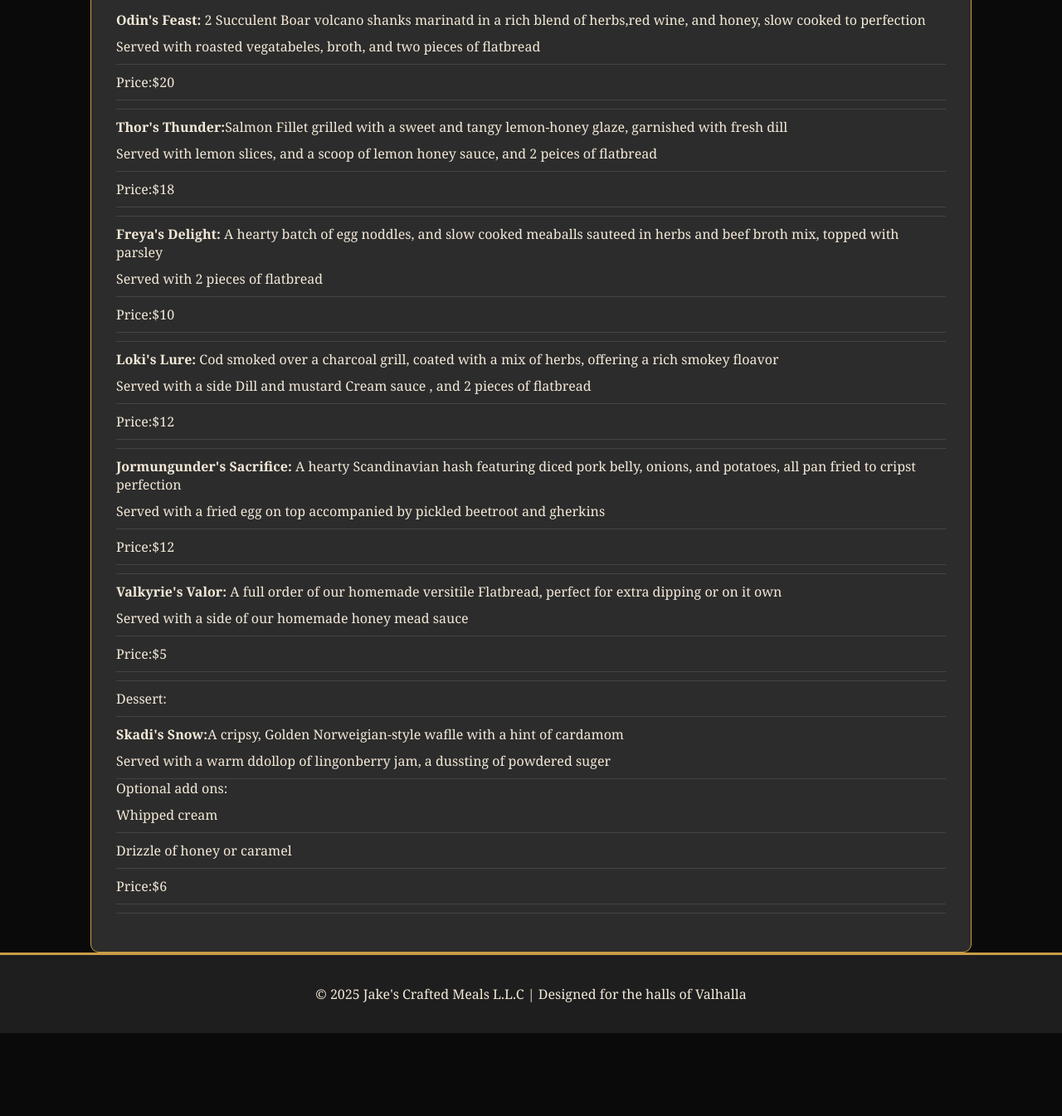
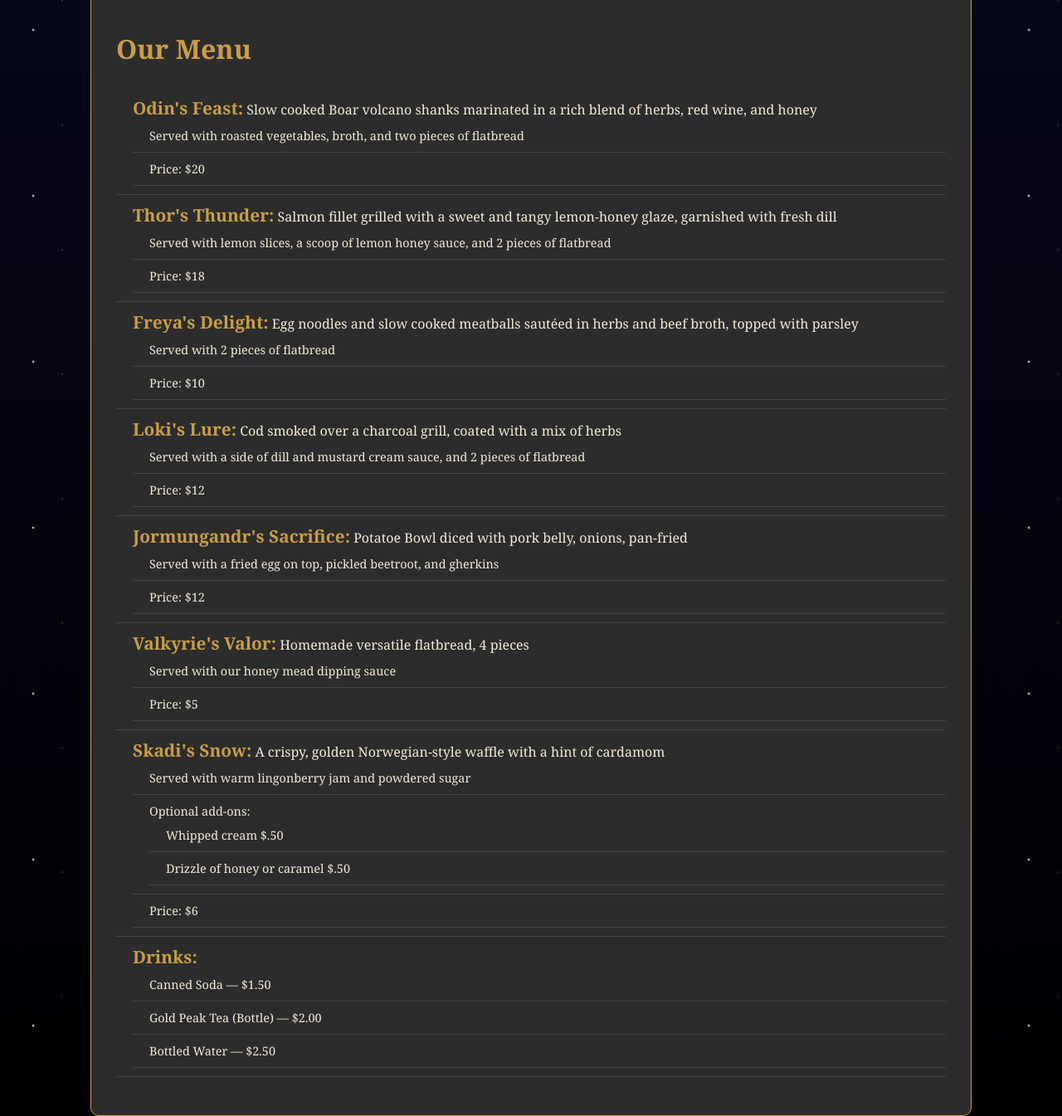
Before and after one commit to Jlausier/Jake-s-Crafted-Meals, a website: page Core/index.html in a window 1280 px wide. Shown: the part 824-2169 px from the top of the page at 83% size. Before the commit the page ends 2069 px from the top, so only its background shows below. Drawn offline with Linux system fonts and the light colour scheme.

Commit message:
with design edits

```diff
--- a/index.html
+++ b/Core/index.html
@@ -8,7 +8,14 @@
     body {
       margin: 0;
       font-family: 'Georgia', serif;
-      background-color: #0a0a0a;
+      background-color: #000;
+      background-image:
+        radial-gradient(2px 2px at 20% 30%, #fff, transparent),
+        radial-gradient(1.5px 1.5px at 70% 80%, #fff, transparent),
+        radial-gradient(1px 1px at 50% 50%, #888, transparent),
+        linear-gradient(to bottom, #0a0a2a 0%, #000 100%);
+      background-repeat: repeat;
+      background-size: 200px 200px, 300px 300px, 150px 150px, cover;
       color: #f4e9d8;
     }
     header {
@@ -47,6 +54,15 @@
     .menu li {
       padding: 10px 0;
       border-bottom: 1px solid #444;
+      padding-left: 20px;
+    }
+    .menu li > strong {
+      font-size: 1.3rem;
+      color: #c99d46;
+    }
+    .menu li ul li {
+      font-size: 0.9rem;
+      color: #f4e9d8;
     }
     footer {
       background-color: #1e1e1e;
@@ -76,53 +92,60 @@
   <div class="section menu">
     <h2>Our Menu</h2>
     <ul>
-      <li><strong>Odin's Feast:</strong> 2 Succulent Boar volcano shanks marinatd in a rich blend of herbs,red wine, and honey, slow cooked to perfection
+      <li><strong>Odin's Feast:</strong> Slow cooked Boar volcano shanks marinated in a rich blend of herbs, red wine, and honey
         <ul>
-            <li> Served with roasted vegatabeles, broth, and two pieces of flatbread</li>
-            <li>Price:$20 </li>
+          <li>Served with roasted vegetables, broth, and two pieces of flatbread</li>
+          <li>Price: $20</li>
         </ul>
       </li>
-      <li><strong>Thor's Thunder:</strong>Salmon Fillet grilled with a sweet and tangy lemon-honey glaze, garnished with fresh dill
+      <li><strong>Thor's Thunder:</strong> Salmon fillet grilled with a sweet and tangy lemon-honey glaze, garnished with fresh dill
         <ul>
-            <li> Served with lemon slices, and a scoop of lemon honey sauce, and 2 peices of flatbread</li>
-            <li>Price:$18 </li>
+          <li>Served with lemon slices, a scoop of lemon honey sauce, and 2 pieces of flatbread</li>
+          <li>Price: $18</li>
         </ul>
       </li>
-      <li><strong>Freya's Delight:</strong> A hearty batch of egg noddles, and slow cooked meaballs sauteed in herbs and beef broth mix, topped with parsley
+      <li><strong>Freya's Delight:</strong> Egg noodles and slow cooked meatballs sautéed in herbs and beef broth, topped with parsley
         <ul>
-            <li> Served with 2 pieces of flatbread </li>
-            <li>Price:$10 </li>
+          <li>Served with 2 pieces of flatbread</li>
+          <li>Price: $10</li>
         </ul>
       </li>
-      <li><strong>Loki's Lure:</strong> Cod smoked over a charcoal grill, coated with a mix of herbs, offering a rich smokey floavor
+      <li><strong>Loki's Lure:</strong> Cod smoked over a charcoal grill, coated with a mix of herbs
         <ul>
-            <li> Served with a side Dill and mustard Cream sauce , and 2 pieces of flatbread</li>
-            <li>Price:$12 </li>
+          <li>Served with a side of dill and mustard cream sauce, and 2 pieces of flatbread</li>
+          <li>Price: $12</li>
         </ul>
       </li>
-
-      <li><strong>Jormungunder's Sacrifice:</strong> A hearty Scandinavian hash featuring diced pork belly, onions, and potatoes, all pan fried to cripst perfection
+      <li><strong>Jormungandr's Sacrifice:</strong> Potatoe Bowl diced with pork belly, onions, pan-fried
         <ul>
-            <li> Served with a fried egg on top accompanied by pickled beetroot and gherkins</li>
-            <li>Price:$12</li>
+          <li>Served with a fried egg on top, pickled beetroot, and gherkins</li>
+          <li>Price: $12</li>
         </ul>
       </li>
-    <li><strong>Valkyrie's Valor:</strong> A full order of our homemade versitile Flatbread, perfect for extra dipping or on it own
+      <li><strong>Valkyrie's Valor:</strong> Homemade versatile flatbread, 4 pieces
         <ul>
-            <li> Served with a side of our homemade honey mead sauce</li>
-            <li>Price:$5</li>
+          <li>Served with our honey mead dipping sauce</li>
+          <li>Price: $5</li>
         </ul>
       </li>
-    <li>Dessert:
-      <li><strong>Skadi's Snow:</strong>A cripsy, Golden Norweigian-style waflle with a hint of cardamom
+      <li><strong>Skadi's Snow:</strong> A crispy, golden Norwegian-style waffle with a hint of cardamom
         <ul>
-            <li> Served with a warm ddollop of lingonberry jam, a dussting of powdered suger</li>
-            <ul>Optional add ons:<li>Whipped cream</li>
-                <li>Drizzle of honey or caramel</li>
-        </ul>
-            <li>Price:$6</li>
+          <li>Served with warm lingonberry jam and powdered sugar</li>
+          <li>Optional add-ons:
+            <ul>
+              <li>Whipped cream $.50</li>
+              <li>Drizzle of honey or caramel $.50</li>
             </ul>
           </li>
+          <li>Price: $6</li>
+        </ul>
+      </li>
+      <li><strong>Drinks:</strong>
+        <ul>
+          <li>Canned Soda — $1.50</li>
+          <li>Gold Peak Tea (Bottle) — $2.00</li>
+          <li>Bottled Water — $2.50</li>
+        </ul>
       </li>
     </ul>
   </div>
@@ -132,8 +155,3 @@
   </footer>
 </body>
 </html>
-<script>
-  // Example JavaScript for future interactivity
-  document.addEventListener('DOMContentLoaded', () => {
-    console.log('Valhalla\'s Banquet Wagon is ready to serve!');
-  });
```
Also changed, not shown: Core/package.json (added, +13 -0 lines), Core/server.js (added, +41 -0 lines), Core/image.png (added). Lines whose indentation alone changed are shown as unchanged.
